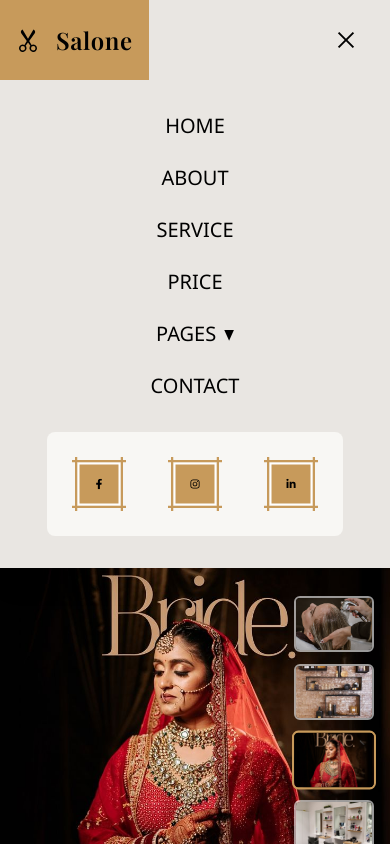
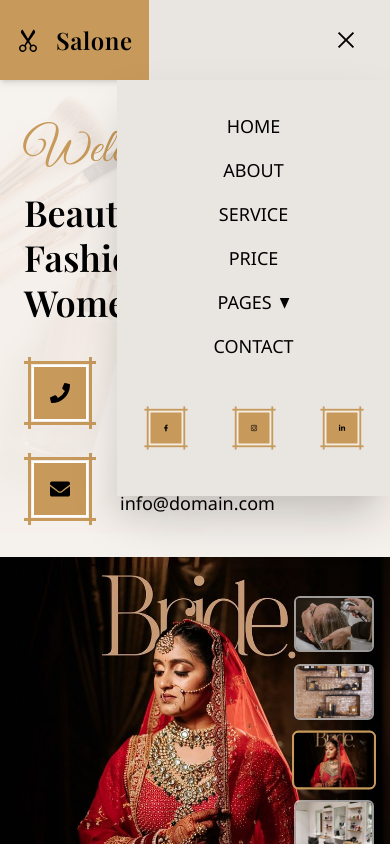
Before and after one commit to AngappanMERN/Salone_sample_Project, a React (Vite) app in the folder client/: page / in a window 390 px wide. Both pictures are taken after a click on the button 346 px from the left and 40 px from the top of the page. Shown: the top 844 px of the page. Built offline with nearby package versions, Linux system fonts and the light colour scheme; a web font is replaced by a local one.

Commit message:
Updated mobile scrren

```diff
--- a/client/src/App.jsx
+++ b/client/src/App.jsx
@@ -38,7 +38,7 @@ function App() {
       <BrowserRouter>
         <ScrollToAnchor />
         <Navbar />
-        <div className="h-20"></div> {/* Spacer for fixed navbar */}
+        <div className="hidden lg:block h-20"></div> {/* Spacer for fixed navbar */}
         <Routes>
           <Route path="/" element={
             <>
--- a/client/src/components/Layout/Navbar.jsx
+++ b/client/src/components/Layout/Navbar.jsx
@@ -12,7 +12,7 @@ export default function Navbar() {
     const [isMobilePagesOpen, setIsMobilePagesOpen] = useState(false);
 
     return (
-        <header className="fixed top-0 w-full flex items-center justify-between bg-[#e9e6e2] h-20 pr-8 z-50 shadow-md">
+        <header className="relative lg:fixed lg:top-0 w-full flex items-center justify-between bg-[#e9e6e2] h-20 pr-8 z-50 shadow-md">
             {/* Left Logo Section */}
             <div className="flex items-center gap-4 bg-[#c79a5b] h-20 px-4 lg:px-16">
                 <BsScissors className="text-2xl md:text-4xl text-black" />
@@ -102,18 +102,18 @@ export default function Navbar() {
                 {isMenuOpen ? <AiOutlineClose /> : <AiOutlineMenu />}
             </button>
 
-            {/* Mobile Menu Overlay (Dropdown Style) */}
-            <div className={`absolute top-full left-0 w-full bg-[#e9e6e2] z-40 flex flex-col items-center gap-6 py-8 shadow-xl transition-all duration-300 ease-in-out origin-top lg:hidden ${isMenuOpen ? 'scale-y-100 opacity-100' : 'scale-y-0 opacity-0 h-0 pointer-events-none'}`}>
-                <Link to="/#home" className="text-xl font-medium text-black hover:text-[#c79a5b]" onClick={() => setIsMenuOpen(false)}>HOME</Link>
-                <Link to="/#about" className="text-xl font-medium text-black hover:text-[#c79a5b]" onClick={() => setIsMenuOpen(false)}>ABOUT</Link>
-                <Link to="/#service" className="text-xl font-medium text-black hover:text-[#c79a5b]" onClick={() => setIsMenuOpen(false)}>SERVICE</Link>
-                <Link to="/#price" className="text-xl font-medium text-black hover:text-[#c79a5b]" onClick={() => setIsMenuOpen(false)}>PRICE</Link>
+            {/* Mobile Menu Overlay (Refined Style) */}
+            <div className={`absolute top-full right-0 w-[70%] max-w-[300px] bg-[#e9e6e2] z-40 flex flex-col items-center gap-4 py-8 shadow-2xl transition-all duration-300 ease-in-out origin-top-right lg:hidden ${isMenuOpen ? 'scale-100 opacity-100' : 'scale-0 opacity-0 h-0 pointer-events-none'}`}>
+                <Link to="/#home" className="text-lg font-medium text-black hover:text-[#c79a5b]" onClick={() => setIsMenuOpen(false)}>HOME</Link>
+                <Link to="/#about" className="text-lg font-medium text-black hover:text-[#c79a5b]" onClick={() => setIsMenuOpen(false)}>ABOUT</Link>
+                <Link to="/#service" className="text-lg font-medium text-black hover:text-[#c79a5b]" onClick={() => setIsMenuOpen(false)}>SERVICE</Link>
+                <Link to="/#price" className="text-lg font-medium text-black hover:text-[#c79a5b]" onClick={() => setIsMenuOpen(false)}>PRICE</Link>
 
                 {/* Mobile Pages Links (Dropdown Style) */}
                 <div className="w-full flex flex-col items-center">
                     <button
                         onClick={() => setIsMobilePagesOpen(!isMobilePagesOpen)}
-                        className="text-xl font-medium text-black hover:text-[#c79a5b] flex items-center gap-2"
+                        className="text-lg font-medium text-black hover:text-[#c79a5b] flex items-center gap-2"
                     >
                         PAGES
                         <span className={`transform transition-transform text-sm ${isMobilePagesOpen ? 'rotate-180' : ''}`}>▼</span>
@@ -126,30 +126,28 @@ export default function Navbar() {
                     </div>
                 </div>
 
-                <Link to="/#contact" className="text-xl font-medium text-black hover:text-[#c79a5b]" onClick={() => setIsMenuOpen(false)}>CONTACT</Link>
+                <Link to="/#contact" className="text-lg font-medium text-black hover:text-[#c79a5b]" onClick={() => setIsMenuOpen(false)}>CONTACT</Link>
 
 
 
-                {/* icon buttons - Mobile with Layout Styles */}
-                <div className="flex gap-6 p-4 bg-[#f8f7f4] rounded-lg mt-2">
+                {/* Social Icons - Mobile Single Line */}
+                <div className="flex justify-center items-center gap-4 mt-4 px-4 w-full">
                     {/* Facebook */}
-                    <div className="hero-icon-wrapper scale-75">
-                        <a href="https://www.facebook.com/" target="_blank" rel="noopener noreferrer" className="hero-icon-box w-[45px] h-[45px]">
-                            <FaFacebookF size={14} />
+                    <div className="hero-icon-wrapper scale-60">
+                        <a href="https://www.facebook.com/" target="_blank" rel="noopener noreferrer" className="hero-icon-box w-[40px] h-[40px]">
+                            <FaFacebookF size={12} />
                         </a>
                     </div>
-
                     {/* Instagram */}
-                    <div className="hero-icon-wrapper scale-75">
-                        <a href="https://www.instagram.com/" target="_blank" rel="noopener noreferrer" className="hero-icon-box w-[45px] h-[45px]">
-                            <FaInstagram size={14} />
+                    <div className="hero-icon-wrapper scale-60">
+                        <a href="https://www.instagram.com/" target="_blank" rel="noopener noreferrer" className="hero-icon-box w-[40px] h-[40px]">
+                            <FaInstagram size={12} />
                         </a>
                     </div>
-
                     {/* LinkedIn */}
-                    <div className="hero-icon-wrapper scale-75">
-                        <a href="https://www.linkedin.com/" target="_blank" rel="noopener noreferrer" className="hero-icon-box w-[45px] h-[45px]">
-                            <FaLinkedinIn size={14} />
+                    <div className="hero-icon-wrapper scale-60">
+                        <a href="https://www.linkedin.com/" target="_blank" rel="noopener noreferrer" className="hero-icon-box w-[40px] h-[40px]">
+                            <FaLinkedinIn size={12} />
                         </a>
                     </div>
                 </div>
```
Also changed, not shown: 2 other files (tests, documents, lock files or other folders).
